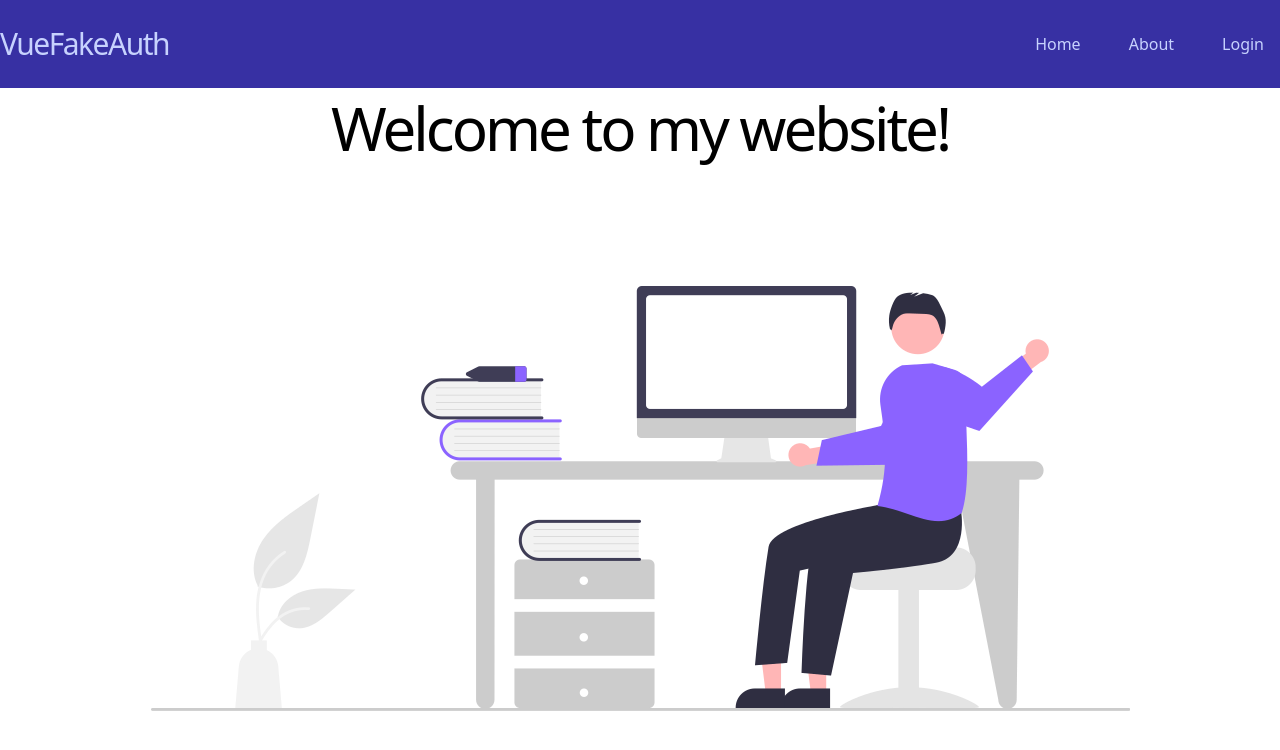
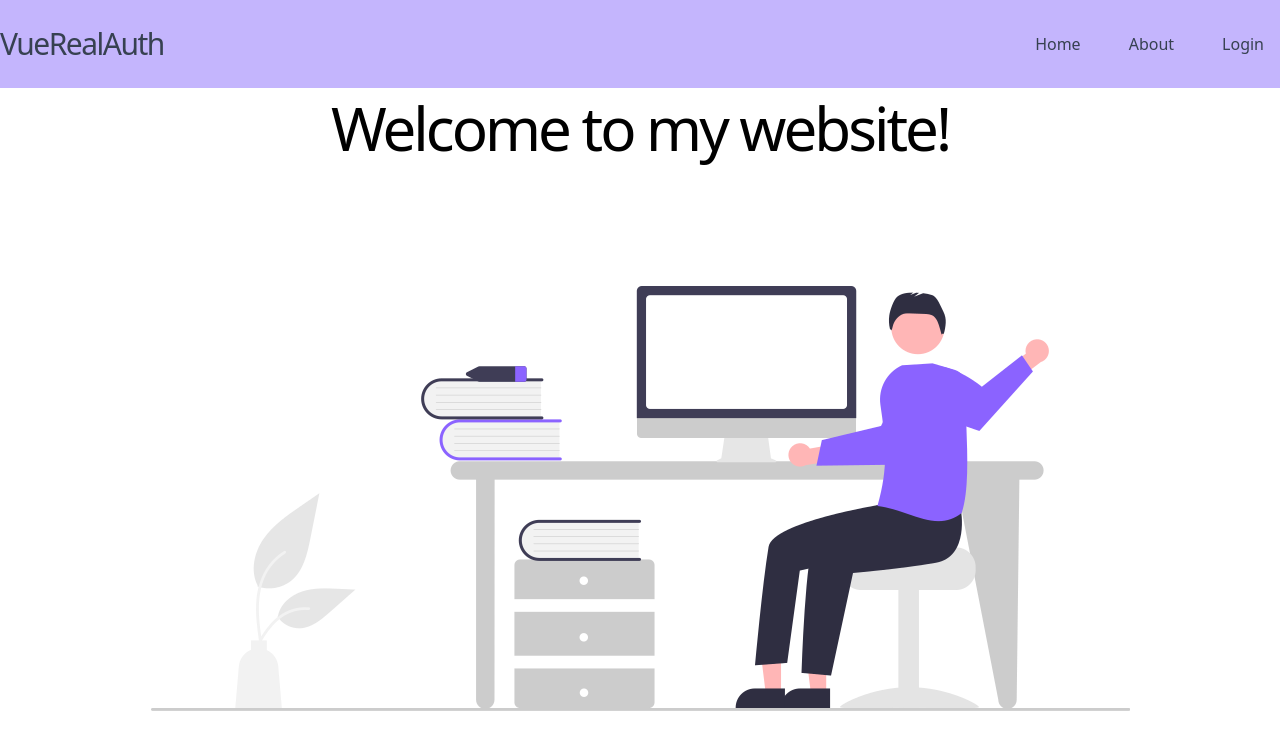
Before and after one commit to jgarate1/vuelogin, a Vue app: page / in a window 1280 px wide. Shown: the top 750 px of the page. Built offline with nearby package versions, Linux system fonts and the light colour scheme.

Commit message:
Basic Setup

```diff
--- a/index.html
+++ b/index.html
@@ -4,7 +4,7 @@
     <meta charset="UTF-8" />
     <link rel="icon" href="/favicon.ico" />
     <meta name="viewport" content="width=device-width, initial-scale=1.0" />
-    <title>VueFakeAuth</title>
+    <title>vuerealauth</title>
   </head>
   <body>
     <div id="app"></div>
--- a/package.json
+++ b/package.json
@@ -1,5 +1,5 @@
 {
-  "name": "vuefakeauth",
+  "name": "vuerealauth",
   "version": "0.0.0",
   "scripts": {
     "dev": "vite",
--- a/src/components/Nav.vue
+++ b/src/components/Nav.vue
@@ -13,10 +13,10 @@ const loggingOut = () => {
 </script>
 
 <template>
-  <div class="text-indigo-200 bg-indigo-800">
+  <div class="text-gray-700 bg-purple-300">
     <div class="container flex items-center justify-between mx-auto">
       <h1 class="text-3xl font-thin tracking-tighter">
-        Vue<span class="font-normal">FakeAuth</span>
+        Vue<span class="font-normal">RealAuth</span>
       </h1>
       <nav>
         <ul class="flex space-x-4">
```
Also changed, not shown: 1 other file (tests, documents, lock files or other folders).
